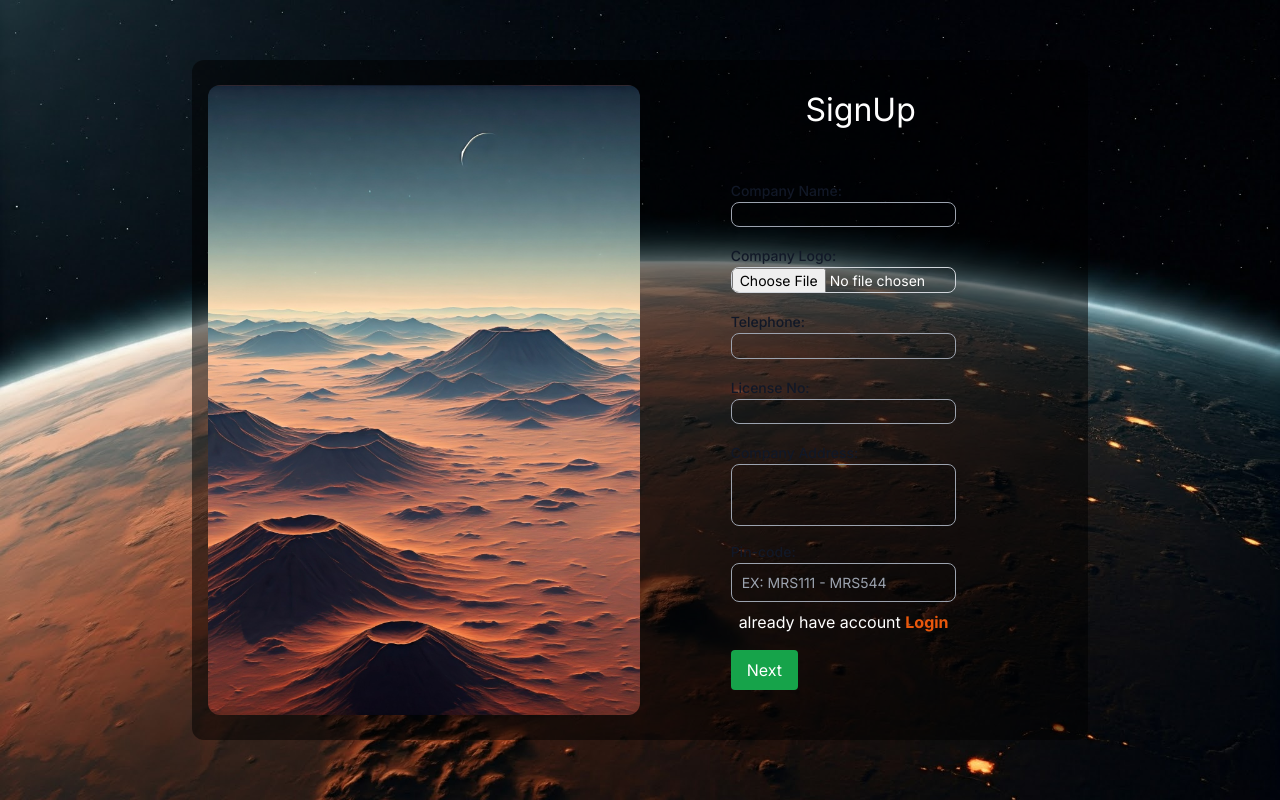
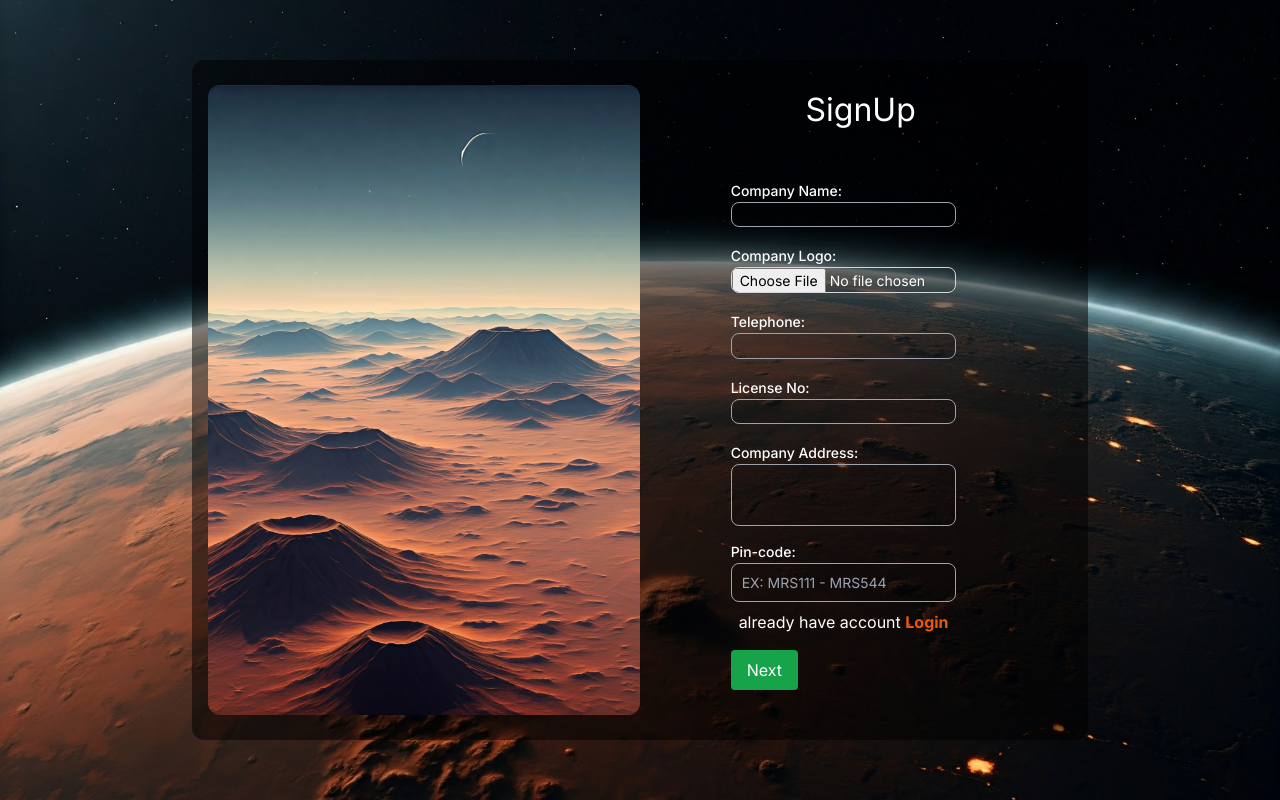
Before and after one commit to pradhanSagarK-bmsce/hyperTrade, a React (Vite) app: page /signup in a window 1280 px wide. Built offline with nearby package versions, Linux system fonts and the light colour scheme; no server answers; a web font is replaced by a local one.

Commit message:
final v2

```diff
--- a/src/components/Login-signup/VendorLogin.jsx
+++ b/src/components/Login-signup/VendorLogin.jsx
@@ -98,7 +98,7 @@ const VendorLogin = ({ setVendorInfo }) => {
             className="inputcontainer h-16 w-[300px] mb-[0.1rem]"
           >
             <label
-              className="text-sm font-medium text-gray-900 dark:text-white"
+              className="text-sm font-medium text-white"
               htmlFor="email"
             >
               Email:
@@ -123,7 +123,7 @@ const VendorLogin = ({ setVendorInfo }) => {
             className="inputcontainer h-16 w-[300px] mb-[0.1rem]"
           >
             <label
-              className="text-sm font-medium text-gray-900 dark:text-white"
+              className="text-sm font-medium text-white"
               htmlFor="password"
             >
               Password:
--- a/src/components/Login-signup/VendorSignup.jsx
+++ b/src/components/Login-signup/VendorSignup.jsx
@@ -139,13 +139,13 @@ const VendorSignup = () => {
             )}
 
             <div id="namecontainer" className='inputcontainer h-16 w-[300px] mb-[0.1rem]'>
-              <label className="text-sm font-medium text-gray-900 dark:text-white" htmlFor="name">Company Name:</label> <br />
+              <label className="text-sm font-medium text-white" htmlFor="name">Company Name:</label> <br />
               <input className='w-3/4 h-2/5 bg-black bg-opacity-10 border border-gray-400 text-white text-sm rounded-lg focus:ring-blue-500 focus:border-blue-500 p-2.5' type="text" id='name' {...register('name')} required />
               {errors.name && <div className='errorcontainer text-[0.75rem] text-red-500'>{errors.name.message}</div>}
             </div>
 
             <div id="imagecontainer" className='inputcontainer h-16 w-[300px] mb-[0.1rem]'>
-              <label className="text-sm font-medium text-gray-900 dark:text-white" htmlFor="image">Company Logo:</label> <br />
+              <label className="text-sm font-medium text-white" htmlFor="image">Company Logo:</label> <br />
               <Controller
                 name="image"
                 control={control}
@@ -171,25 +171,25 @@ const VendorSignup = () => {
             </div>
 
             <div id="telnumcontainer" className='inputcontainer h-16 w-[300px] mb-[0.1rem]'>
-              <label className="text-sm font-medium text-gray-900 dark:text-white" htmlFor="telnum">Telephone:</label> <br />
+              <label className="text-sm font-medium text-white" htmlFor="telnum">Telephone:</label> <br />
               <input className='w-3/4 h-2/5 text-white text-sm rounded-lg focus:ring-blue-500 focus:border-blue-500 p-2.5 bg-black bg-opacity-10 border border-gray-400' type="text" id='telnum' {...register('telnum')} required />
               {errors.telnum && <div className='errorcontainer text-[0.75rem] text-red-500'>{errors.telnum.message}</div>}
             </div>
 
             <div id="licencenumcontainer" className='inputcontainer h-16 w-[300px] mb-[0.1rem]'>
-              <label className="text-sm font-medium text-gray-900 dark:text-white" htmlFor="licencenum">License No:</label> <br />
+              <label className="text-sm font-medium text-white" htmlFor="licencenum">License No:</label> <br />
               <input className='w-3/4 h-2/5 text-white text-sm rounded-lg focus:ring-blue-500 focus:border-blue-500 p-2.5 bg-black bg-opacity-10 border border-gray-400' type="text" id='licencenum' {...register('licencenum')} required />
               {errors.licencenum && <div className='errorcontainer text-[0.75rem] text-red-500'>{errors.licencenum.message}</div>}
             </div>
 
             <div id="companyaddcontainer" className='inputcontainer h-20 w-[300px] mb-[1.2rem]'>
-              <label className="text-sm font-medium text-gray-900 dark:text-white" htmlFor="address">Company Address:</label> <br />
+              <label className="text-sm font-medium text-white" htmlFor="address">Company Address:</label> <br />
               <textarea className='w-3/4 resize-none text-white text-sm rounded-lg focus:ring-blue-500 focus:border-blue-500 p-2.5 bg-black bg-opacity-10 border border-gray-400' id='address' {...register('address')} required></textarea>
               {errors.address && <div className='errorcontainer text-[0.75rem] text-red-500'>{errors.address.message}</div>}
             </div>
 
             <div id="pincodecontainer" className='inputcontainer h-30 w-[300px] mb-[0.1rem]'>
-              <label className="text-sm font-medium text-gray-900 dark:text-white" htmlFor="pincode">Pin-code:</label> <br />
+              <label className="text-sm font-medium text-white" htmlFor="pincode">Pin-code:</label> <br />
               <input
                 className='w-3/4 h-2/5 text-white text-sm rounded-lg focus:ring-blue-500 focus:border-blue-500 p-2.5 bg-black bg-opacity-10 border border-gray-400'
                 type="text"
@@ -216,13 +216,13 @@ const VendorSignup = () => {
             <div className="accountdetailsheadcontainer flex justify-center"><h4 className='accountdetails mb-[1.5rem] text-[1.5rem] text-white'>Account Details</h4></div>
 
             <div id="emailcontainer" className='inputcontainer h-16 w-[300px] mb-[0.1rem]'>
-              <label className="text-sm font-medium text-gray-900 dark:text-white" htmlFor="email">Email:</label> <br />
+              <label className="text-sm font-medium text-white" htmlFor="email">Email:</label> <br />
               <input className='w-3/4 h-2/5 text-white text-sm rounded-lg focus:ring-blue-500 focus:border-blue-500 p-2.5 bg-black bg-opacity-10 border border-gray-400' type="email" id='email' {...register('email')} required />
               {errors.email && <div className='errorcontainer text-[0.75rem] text-red-500'>{errors.email.message}</div>}
             </div>
 
             <div id="passwordcontainer" className='inputcontainer h-16 w-[300px] mb-[0.1rem]'>
-              <label className="text-sm font-medium text-gray-900 dark:text-white" htmlFor="password">Password:</label> <br />
+              <label className="text-sm font-medium text-white" htmlFor="password">Password:</label> <br />
               <div className="flex items-center gap-2">
               <input
                 className="w-3/4 h-2/5 text-white text-sm rounded-lg focus:ring-blue-500 focus:border-blue-500 p-2.5 bg-black bg-opacity-10 border border-gray-400"
@@ -245,7 +245,7 @@ const VendorSignup = () => {
             </div>
 
             <div id="confirmpasswordcontainer" className='inputcontainer h-16 w-[300px] mb-[0.1rem]'>
-              <label className="text-sm font-medium text-gray-900 dark:text-white" htmlFor="confirmpassword">Confirm Password:</label> <br />
+              <label className="text-sm font-medium text-white" htmlFor="confirmpassword">Confirm Password:</label> <br />
               <div className="flex items-center gap-2">
               <input
                 className="w-3/4 h-2/5 text-white text-sm rounded-lg focus:ring-blue-500 focus:border-blue-500 p-2.5 bg-black bg-opacity-10 border border-gray-400"
--- a/src/components/pages/home/Chart2.jsx
+++ b/src/components/pages/home/Chart2.jsx
@@ -22,7 +22,7 @@ const Chart2 = () => {
       setSales(orders.sales)
     }
   }, [orders]);
-  console.log("sales : " , sales)
+//   console.log("sales : " , sales)
     // Sample data for the chart
 
 
@@ -60,7 +60,7 @@ const getMonthlySummary = (sales) => {
 
 // Get the monthly summary
 const monthlyData = getMonthlySummary(sales);
-console.log(monthlyData);
+// console.log(monthlyData);
 
     const data = !orders ?  [
         { month: 'Jan', revenue: 100000, profit: 35000 },
--- a/src/components/pages/inventory/Inventory.jsx
+++ b/src/components/pages/inventory/Inventory.jsx
@@ -85,9 +85,9 @@ const orders = useSelector((state) => state.ordersData.orders)
  const [customerCount, setCustomerCount] = useState(0); // unique customers count
   const [totalSold, setTotalSold] = useState(0); // total products sold
   const productsSold = () => {
-    console.log("Calculating total products sold...");
+    // console.log("Calculating total products sold...");
     const total = sales.reduce((acc, sale) => acc + sale.quantity, 0);
-    console.log("Total products sold:", total);
+    // console.log("Total products sold:", total);
     return total;
   };
 
@@ -161,7 +161,7 @@ const orders = useSelector((state) => state.ordersData.orders)
     dispatch(fetchProducts());
   }, []);
 
-  console.log(products);
+  // console.log(products);
   return (
     <div className="h-full">
       <h1 className="pageHeader pl-2">Inventory</h1>
--- a/src/components/pages/inventory/ProductDetails.jsx
+++ b/src/components/pages/inventory/ProductDetails.jsx
@@ -9,7 +9,7 @@ const ProductDetails = () => {
 const themeMode = useSelector((state) => state.theme.mode);
 const products = useSelector((state) => state.productsData.products)
 const selectedProduct = useSelector((state) => state.selectProduct);
-  console.log(selectedProduct);
+  // console.log(selectedProduct);
   const getLimitedDescription = (description) => {
     if (!description) return ''; // Return an empty string if description is undefined or null
     const words = description.split(' '); // Split the description into words
--- a/src/components/pages/inventory/ProductList.jsx
+++ b/src/components/pages/inventory/ProductList.jsx
@@ -20,7 +20,7 @@ function ProductList() {
   const status = useSelector((state) => state.productsData.status);
   const themeMode = useSelector((state) => state.theme.mode);
   const colorMode = useSelector((state) => state.theme.color);
-  console.log("products recieved or changed ");
+  // console.log("products recieved or changed ");
   const parts = colorMode.split("-");
   const result = parts.length > 2 ? parts[2] : "";
   const dispatch = useDispatch();
--- a/src/services/getData.jsx
+++ b/src/services/getData.jsx
@@ -1 +1 @@
-export const baseURL = `https:/d274-106-51-119-241.ngrok-free.app`
+export const baseURL = `https://39d2-103-40-80-138.ngrok-free.app`
```
